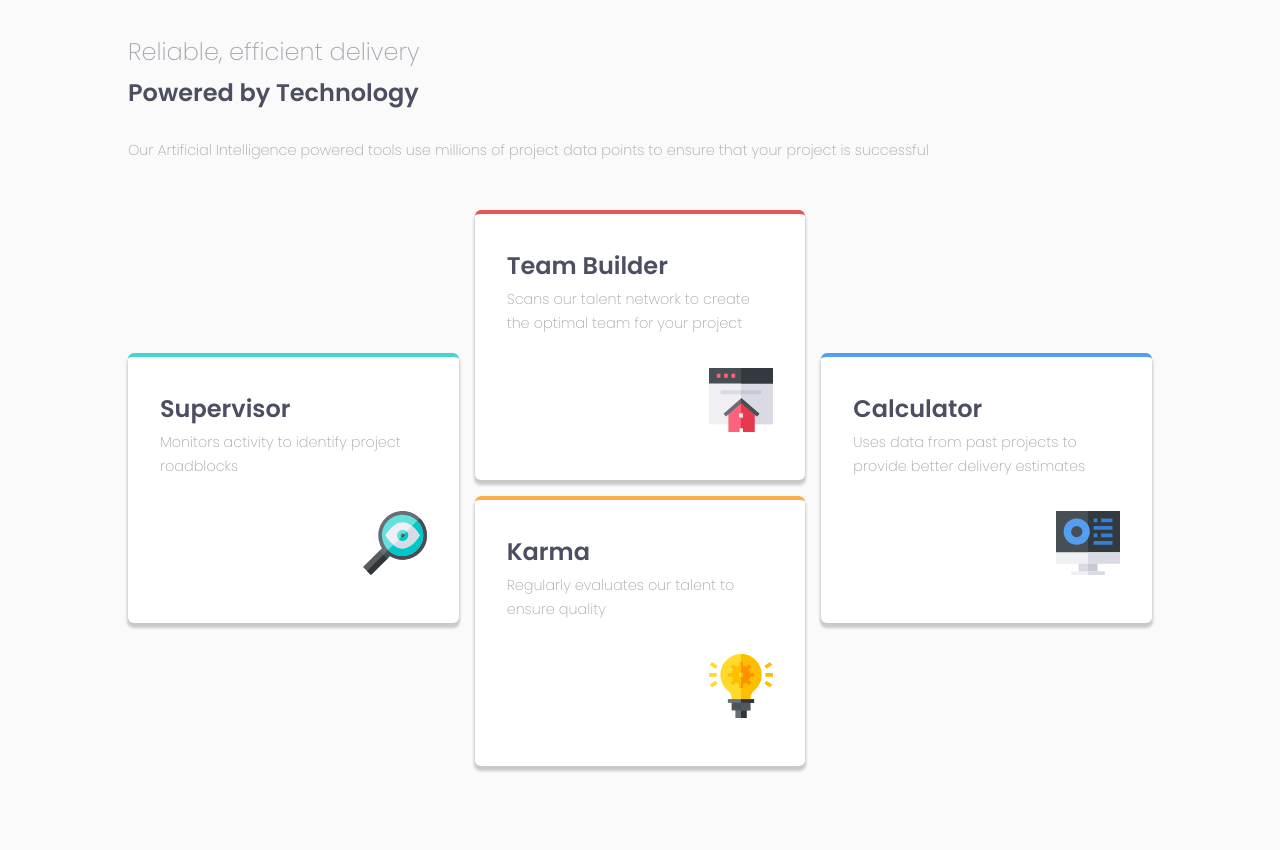
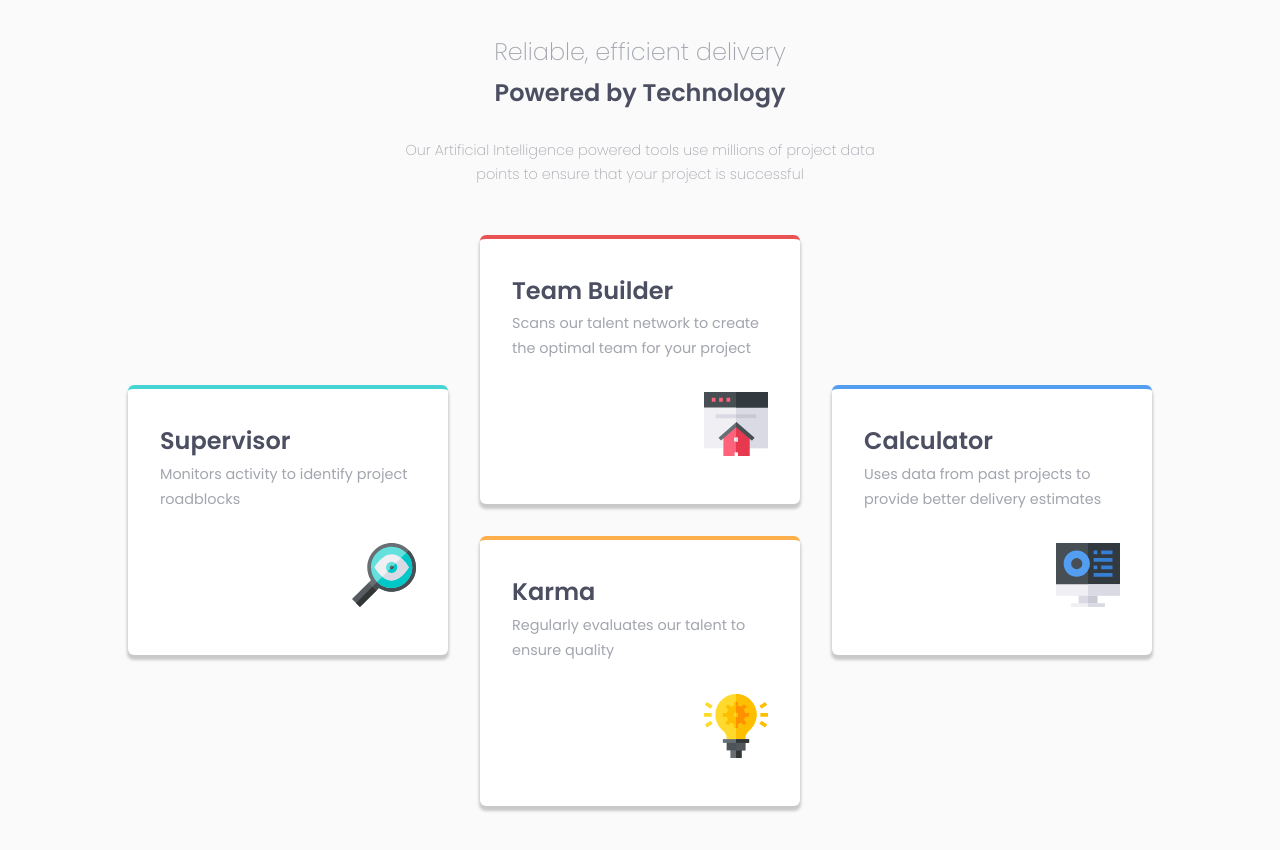
Before and after one commit to Islandstone89/four-card-feature-section, a plain HTML site: page index.html in a window 1280 px wide. Drawn offline with Linux system fonts and the light colour scheme.

Commit message:
Second commit

```diff
--- a/style.css
+++ b/style.css
@@ -66,17 +66,24 @@
 
   .features {
     display: grid;
-    grid-template-columns: repeat(auto-fit, minmax(45rem, 1fr));
+    grid-template-columns: 1fr;
     grid-template-rows: 1fr;
-    grid-gap: 1rem;
+    grid-gap: 2rem;
     padding: 3rem 0;
   }
 
-  @media (min-width: 40rem) {
+  @media (min-width: 50rem) {
 
     .container {
       max-width: 70rem;
     }
+
+    .intro {
+      text-align: center;
+      width: 50%;
+      margin: 0 auto;
+    }
+
     .features {
       grid-template-columns: repeat(3, 1fr);
       grid-template-rows: repeat(4, 1fr);
@@ -111,6 +118,10 @@
     border-radius: 6px;
   }
 
+  .feature p {
+    font-weight: var(--fw--regular);
+  }
+
   .feature img {
    margin: 2rem 0 1rem auto;
   }
```
